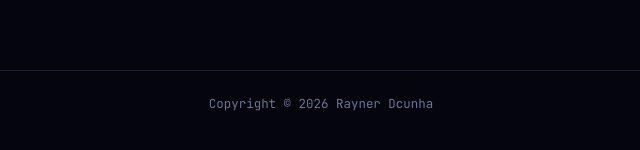
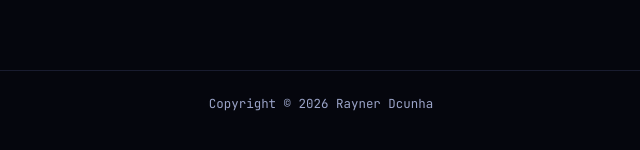
Before and after one commit to raynerdcunha/portfolio-website, a plain HTML site: page index.html in a window 1280 px wide. Shown: the part 1513-1663 px from the top of the page, 319-959 px from the left. Drawn offline with Linux system fonts and the light colour scheme; no server answers.

Commit message:
Improve footer text contrast

```diff
--- a/assets/css/main.css
+++ b/assets/css/main.css
@@ -151,7 +151,7 @@ code { font-family: var(--font-mono); font-size: 0.86em; color: var(--cyan); }
 
 .footer {
   margin-top: 80px; padding-top: 24px; border-top: 1px solid var(--line);
-  display: flex; justify-content: center; gap: 20px; font: 0.78rem var(--font-mono); color: var(--dim);
+  display: flex; justify-content: center; gap: 20px; font: 0.78rem var(--font-mono); color: var(--muted);
 }
 
 /* ---------- Page wipe transition ---------- */
```
